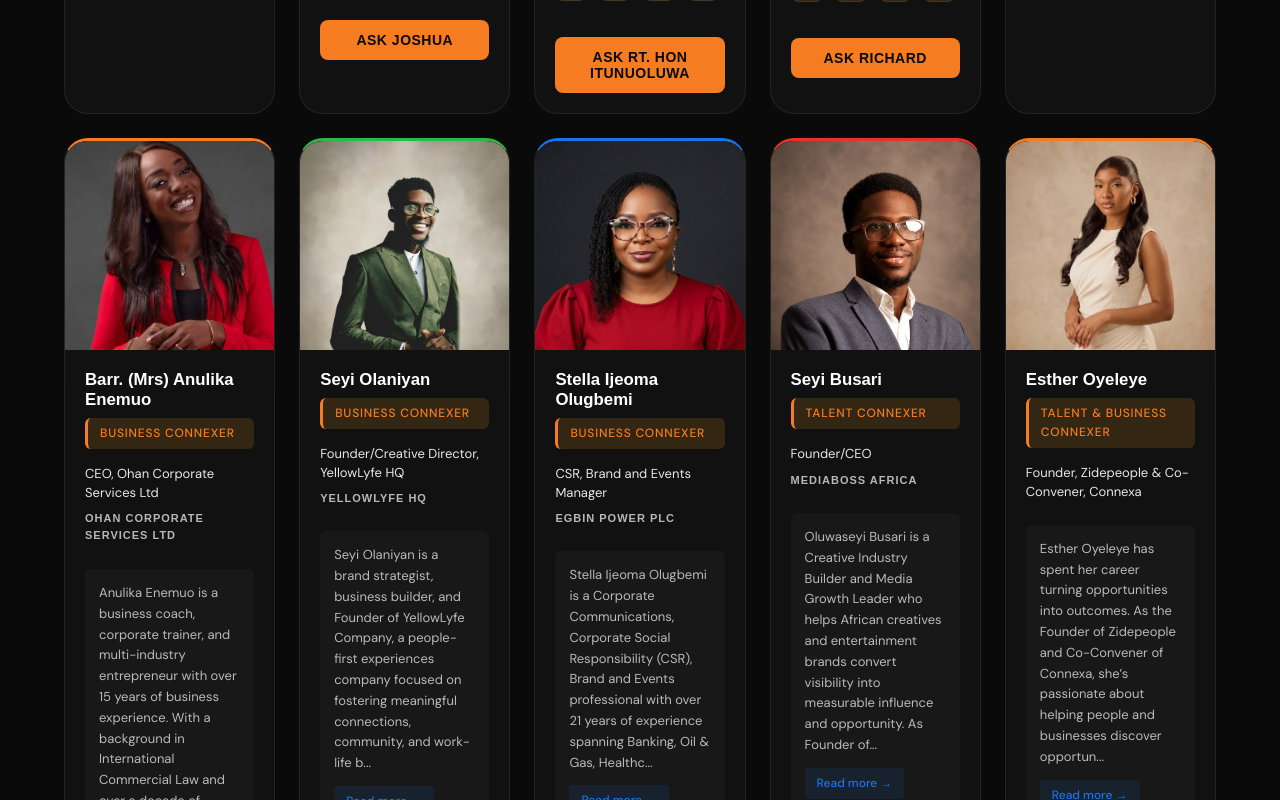
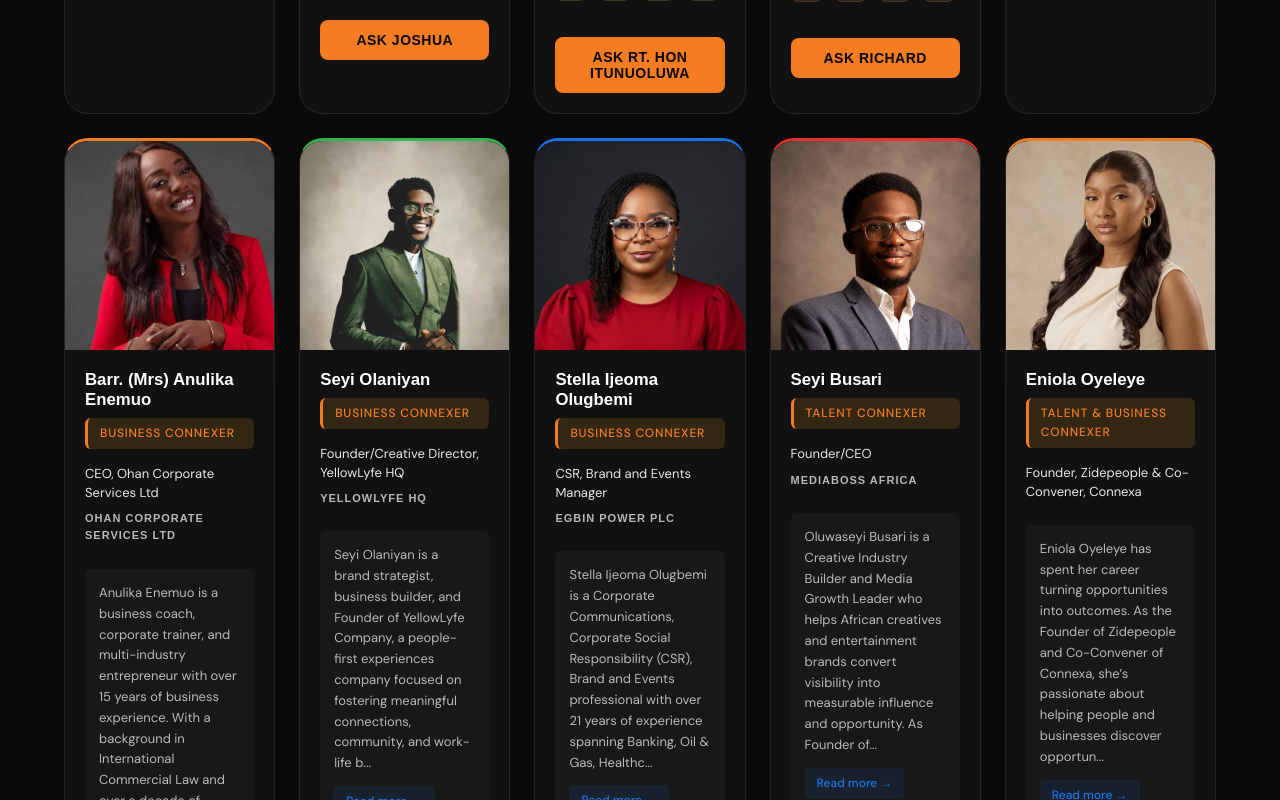
Before and after one commit to Zidepeoplenewaccount/connexa, a React (Vite) app: page / in a window 1280 px wide. Shown: the part 3980-4780 px from the top of the page. Built offline with nearby package versions, Linux system fonts and the light colour scheme; no server answers.

Commit message:
Fiexed connexer esther name to eniola, moved profile image down and zoomed in

```diff
--- a/src/components/speakers.css
+++ b/src/components/speakers.css
@@ -234,6 +234,13 @@
   transform: scale(1);
 }
 
+.speaker-photo img.zoom-out-face-eniola {
+  object-position: center 35%;
+  transform: scale(1.2);
+  position: relative;
+  bottom: -0px;
+}
+
 .speaker-photo img.photo-shift-down {
   object-fit: cover;
   object-position: center 35%;
--- a/src/components/speakers.jsx
+++ b/src/components/speakers.jsx
@@ -10,7 +10,7 @@ import SeyiPhoto from '../assets/SeyiIMG_1257.webp';
 import StellaIjeomaPhoto from '../assets/StellaIjeoma-copy.webp';
 import SeyiBusariImage from '../assets/SeyiBusariImage.webp';
 import TobiMakindeImage from '../assets/TobiMakindeImage.webp';
-import EstherOyeleyeImage from '../assets/EstherOyeleyeImage.webp';
+import EniolaOyeleyeImage from '../assets/EniolaOyeleyeImage.webp';
 
 import { FaInstagram, FaLinkedin } from "react-icons/fa";
 import { FaTiktok, FaXTwitter } from "react-icons/fa6";
@@ -205,7 +205,6 @@ const speakers = [
     company: 'Mediaboss Africa',
     topic: null,
     photo: SeyiBusariImage,
-    photoClass: 'zoom-out-photo',
     featured: false,
     photoClass: 'zoom-out-face',
     askLabel: 'Ask Seyi',
@@ -220,15 +219,16 @@ const speakers = [
 
   {
     id: 10,
-    name: 'Esther Oyeleye',
+    name: 'Eniola Oyeleye',
     connexerType: 'TALENT & BUSINESS CONNEXER',
     title: 'Founder, Zidepeople & Co-Convener, Connexa',
     company: '',
     topic: null,
-    photo: EstherOyeleyeImage,
+    photo: EniolaOyeleyeImage,
+    photoClass: 'zoom-out-face-eniola',
     featured: false,
-    askLabel: 'Ask Esther',
-    bio: `Esther Oyeleye has spent her career turning opportunities into outcomes. As the Founder of Zidepeople and Co-Convener of Connexa, she’s passionate about helping people and businesses discover opportunities that change lives.
+    askLabel: 'Ask Eniola',
+    bio: `Eniola Oyeleye has spent her career turning opportunities into outcomes. As the Founder of Zidepeople and Co-Convener of Connexa, she’s passionate about helping people and businesses discover opportunities that change lives.
 
     As a Talent & Business Connexer, she’ll show you how to spot opportunities others miss, position yourself or your business for growth, and take action when opportunity comes knocking.
     `,
```
Also changed, not shown: src/assets/EniolaOyeleyeImage.webp (added), src/assets/EstherOyeleyeImage.webp (deleted).
